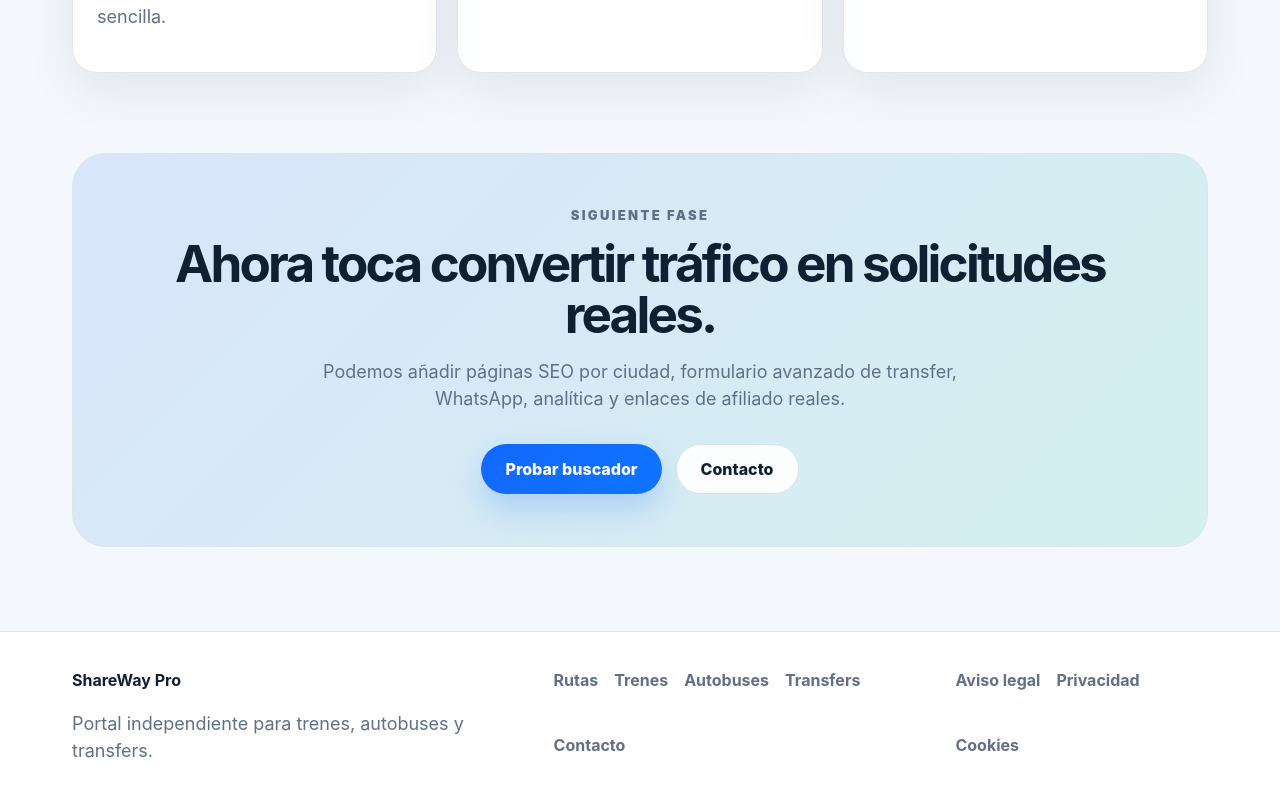
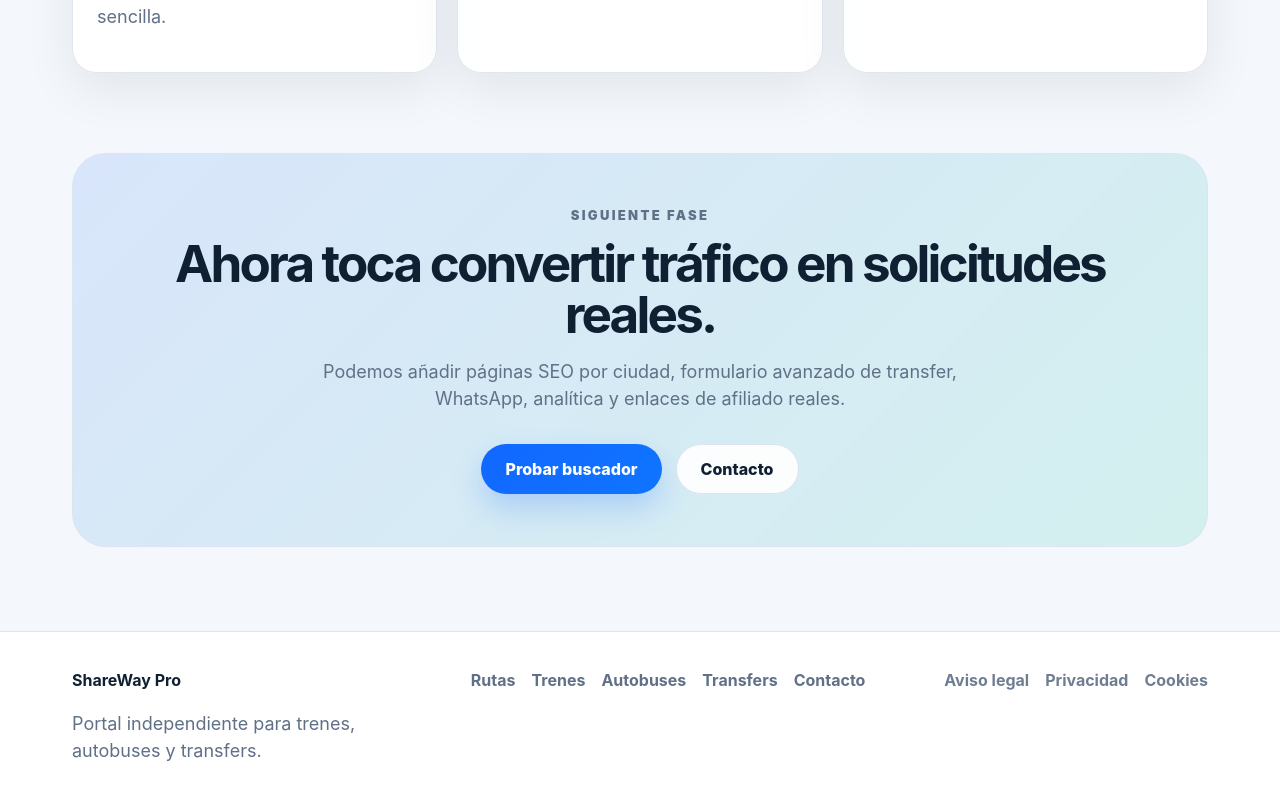
Before and after one commit to fuadel21/shareway-pro, a Next.js app: page / in a window 1280 px wide. Shown: the part 2904-3704 px from the top of the page. Built offline with nearby package versions, Linux system fonts and the light colour scheme; no server answers.

Commit message:
style improved footer

```diff
--- a/app/globals.css
+++ b/app/globals.css
@@ -127,5 +127,9 @@ input:focus, select:focus, textarea:focus { outline: 3px solid rgba(18, 103, 255
 .faq-item p { margin: 0; font-size: 16px; }
 .site-footer { display: flex; justify-content: space-between; gap: 24px; padding: 36px min(6vw, 72px); border-top: 1px solid var(--line); background: white; }
 .site-footer nav { display: flex; flex-wrap: wrap; gap: 16px; color: var(--muted); font-weight: 700; }
-@media (max-width: 980px) { .hero { grid-template-columns: 1fr; padding-top: 48px; } .features, .stats, .route-grid, .split-section, .transfer-layout, .faq-grid { grid-template-columns: 1fr; } .nav { display: none; } .pro-hero { min-height: unset; } }
+.pro-footer { align-items: flex-start; }
+.footer-brand { max-width: 320px; }
+.footer-links a:hover { color: var(--brand); }
+.footer-legal { opacity: 0.9; }
+@media (max-width: 980px) { .hero { grid-template-columns: 1fr; padding-top: 48px; } .features, .stats, .route-grid, .split-section, .transfer-layout, .faq-grid { grid-template-columns: 1fr; } .nav { display: none; } .pro-hero { min-height: unset; } .pro-footer { display: grid; grid-template-columns: 1fr; } }
 @media (max-width: 560px) { .site-header { padding: 14px 18px; } .hero, .page-wrap, .features, .stats, .site-footer, .section-block, .split-section { padding-left: 18px; padding-right: 18px; } .hero h1 { font-size: 46px; } .form-grid { grid-template-columns: 1fr; } .site-footer { flex-direction: column; } .route-card { align-items: flex-start; flex-direction: column; } .search-card { padding: 20px; border-radius: 24px; } .mode-tab { padding: 11px 8px; font-size: 14px; } .cta-section { margin-left: 18px; margin-right: 18px; } .trip-line { grid-template-columns: 1fr; } .trip-arrow { transform: rotate(90deg); } }
```
